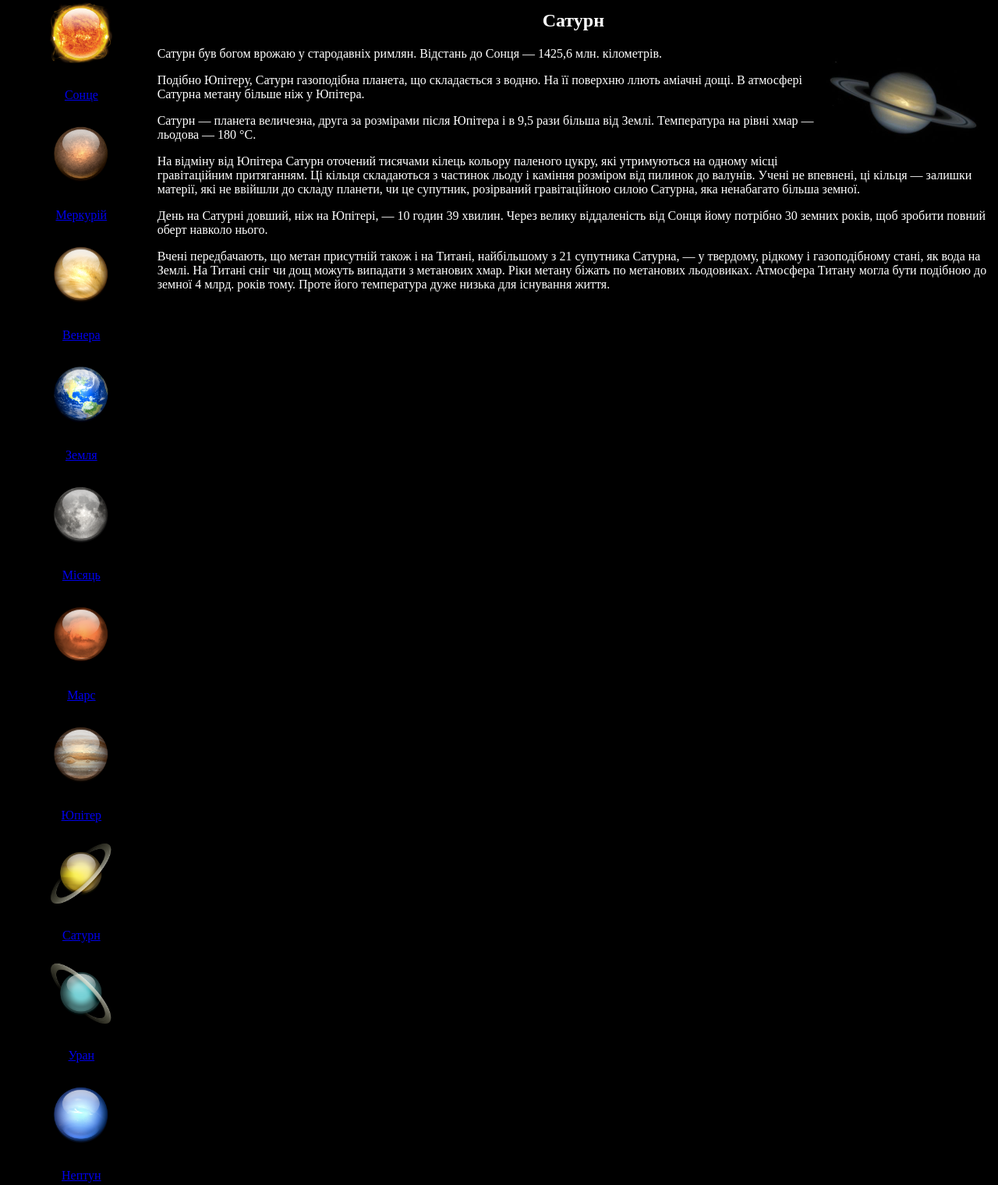
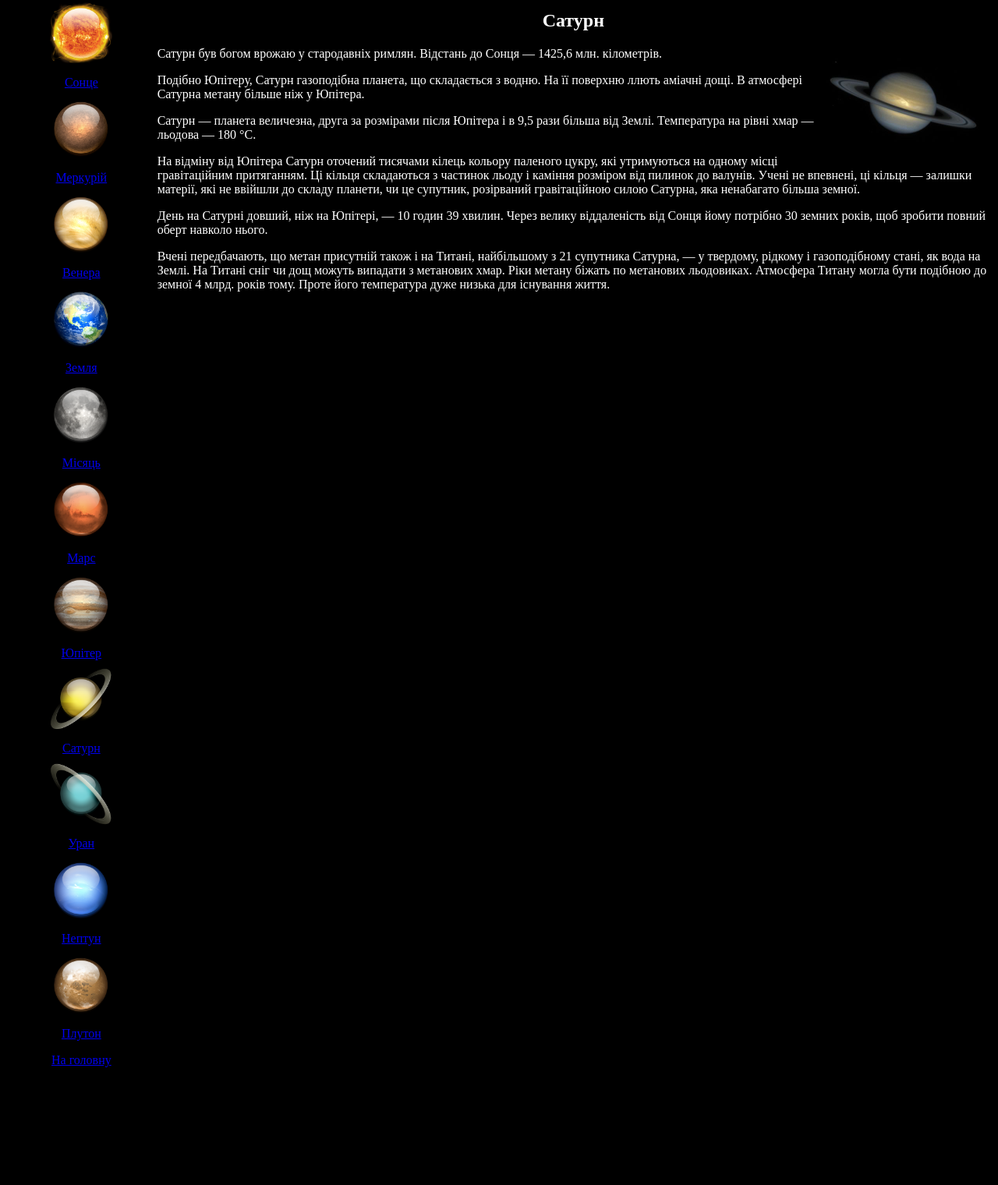
Before and after one commit to AnnaHavruliyk/AnnaHavruliyk.github.io, a plain HTML site: page saturn.html in a window 1280 px wide. Shown: the part 115-1635 px from the top of the page at 78% size. After the commit the page ends 1511 px from the top, so only its background shows below. Drawn offline with Linux system fonts and the light colour scheme.

Commit message:
Update saturn.html

```diff
--- a/saturn.html
+++ b/saturn.html
@@ -6,22 +6,22 @@
   </head>
   <body bgcolor="black" text="white"><table bgcolor="black" ><col width="15%">
 <tr>
-<td align="center" ><img src="IMG\golovna.jpg" width="80ptx" hspace="10" vspace="10"></td>
+<td align="center"  width="15%" > <a href=index.html> <img src="IMG\golovna.jpg" width="80ptx" hspace="10" vspace="10"></td></a>
 <td align="center"><font size="5" >Знайомство із Сонячною системою</td></font>
 </tr>
 <tr>
-<td width="15" align="center">
-<a href=soln.html><IMG src="IMG\Sun.png" width="80 ptx" hspace="10" vspace="10"> <p>Сонце</p></a>
-<a href=mercury.html><IMG src="IMG\Mercury.png" width="80 ptx" hspace="10" vspace="10"> <p>Меркурій</p></a>
-<a href=venera.html><IMG src="IMG\Venera.png" width="80 ptx" hspace="10" vspace="10"> <p>Венера</p></a>
-<a href=zemlya.html><IMG src="IMG\Zemlya.png" width="80 ptx" hspace="10" vspace="10"> <p>Земля</p></a>
-<a href=moon.html><IMG src="IMG\Luna.png" width="80 ptx" hspace="10" vspace="10"><p>Місяць</p>
-<a href=mars.html><IMG src="IMG\Mars.png" width="80 ptx" hspace="10" vspace="10"> <p>Марс</p></a>
-<a href=jupiter.html><IMG src="IMG\Jupiter.png" width="80 ptx" hspace="10" vspace="10"> <p>Юпітер</p></a>
-<a href=saturn.html><IMG src="IMG\Saturn.png" width="80ptx" hspace="10" vspace="10"> <p>Сатурн</p></a>
-<a href=uran.html><IMG src="IMG\Uran.png" width="80 ptx" hspace="10" vspace="10"> <p>Уран</p></a>
-<a href=neptun.html><IMG src="IMG\Neptune.png" width="80 ptx" hspace="10" vspace="10"> <p>Нептун</p></a>
-<a href=pluton.html><IMG src="IMG\Pluton.png" width="80 ptx" hspace="10" vspace="10"> <p>Плутон</p></a>
+<td width="15%" align="center" valign=top>
+<a href=soln.html><IMG src="IMG\Sun.png" width="80 ptx" hspace="10" vspace="10"> <br>Сонце<br></a>
+<a href=mercury.html><IMG src="IMG\Mercury.png" width="80 ptx" hspace="10" vspace="10"> <br>Меркурій<br></a>
+<a href=venera.html><IMG src="IMG\Venera.png" width="80 ptx" hspace="10" vspace="10"> <br>Венера<br></a>
+<a href=zemlya.html><IMG src="IMG\Zemlya.png" width="80 ptx" hspace="10" vspace="10"> <br>Земля<br></a>
+<a href=moon.html><IMG src="IMG\Luna.png" width="80 ptx" hspace="10" vspace="10"><br>Місяць<br>
+<a href=mars.html><IMG src="IMG\Mars.png" width="80 ptx" hspace="10" vspace="10"> <br>Марс<br></a>
+<a href=jupiter.html><IMG src="IMG\Jupiter.png" width="80 ptx" hspace="10" vspace="10"> <br>Юпітер<br></a>
+<a href=saturn.html><IMG src="IMG\Saturn.png" width="80 ptx" hspace="10" vspace="10"> <br>Сатурн<br></a>
+<a href=uran.html><IMG src="IMG\Uran.png" width="80 ptx" hspace="10" vspace="10"> <br>Уран<br></a>
+<a href=neptun.html><IMG src="IMG\Neptune.png" width="80 ptx" hspace="10" vspace="10"> <br>Нептун<br></a>
+<a href=pluton.html><IMG src="IMG\Pluton.png" width="80 ptx" hspace="10" vspace="10"> <br>Плутон<br></a>
 <a href=index.html><p>На головну</p></a>
 
 </td>
```
